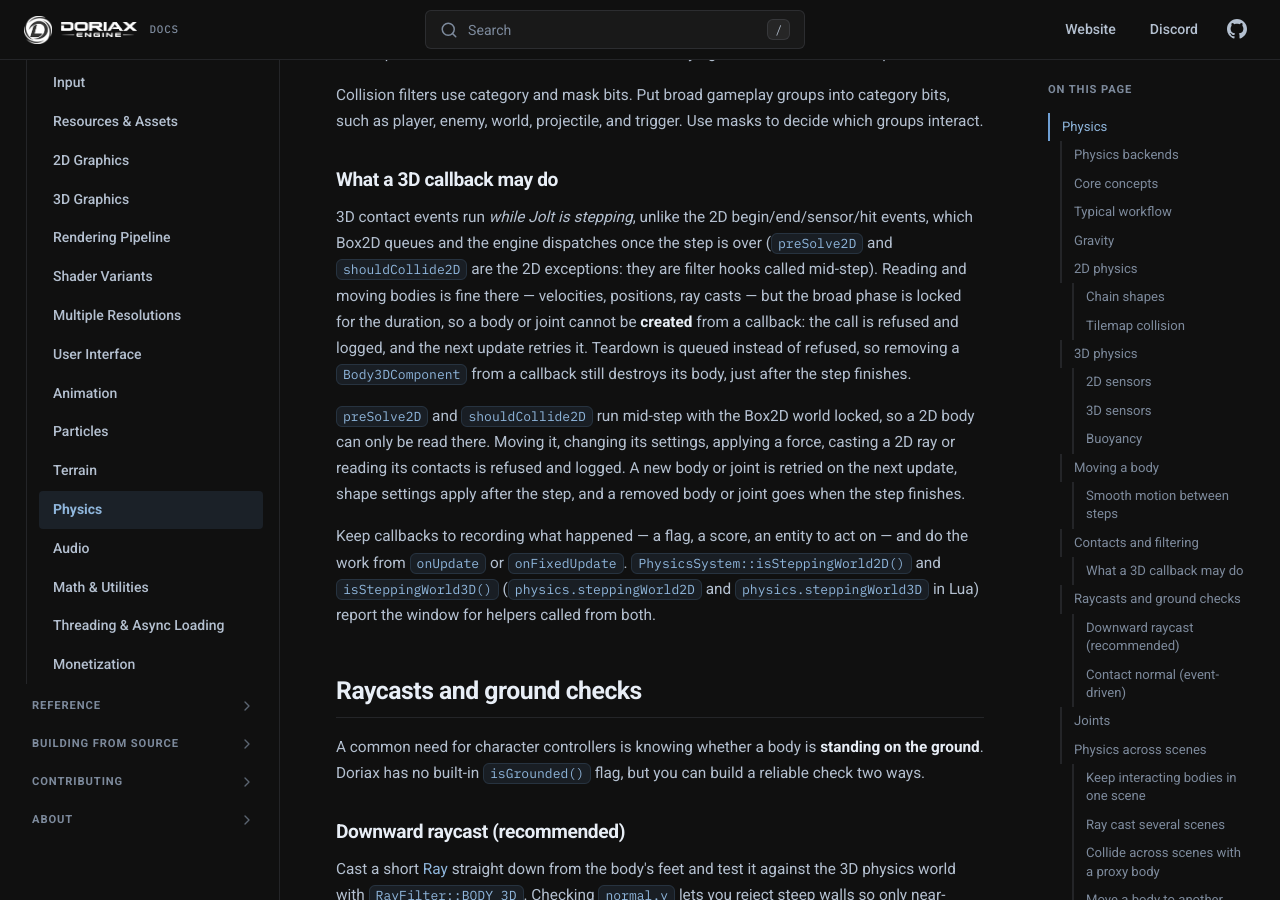
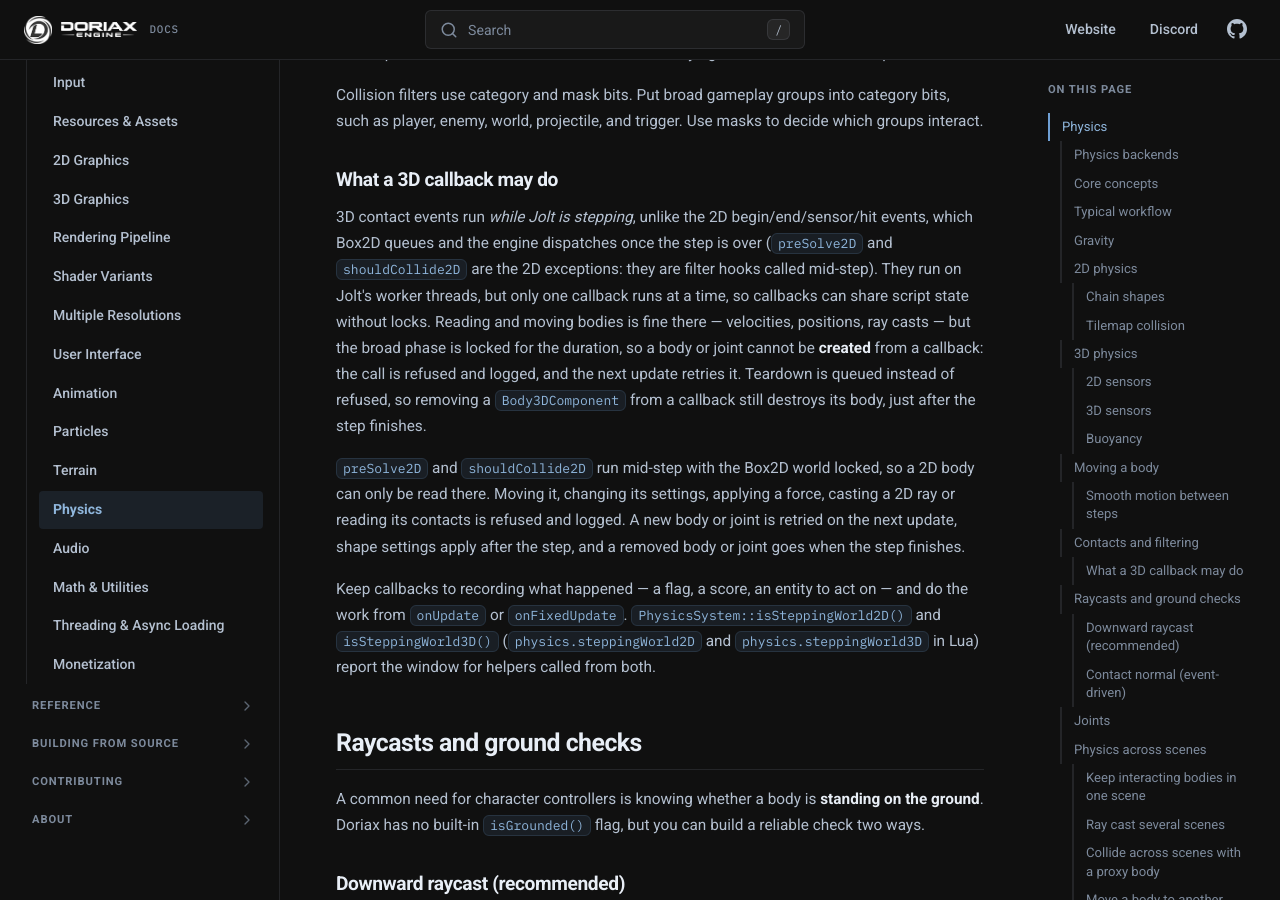
Before and after one commit to doriaxengine/doriax-docs, an MkDocs documentation site: the page built from docs/manual/physics.md, in a window 1280 px wide and 900 px high, scrolled down 9857 px. Built offline with MkDocs 1.6.1, drawn with Linux system fonts in a browser that asks for light colours; comment, search, counter and statistics services are not loaded.

Commit message:
Documented 3D callbacks running one at a time

```diff
--- a/docs/manual/physics.md
+++ b/docs/manual/physics.md
@@ -431,8 +431,9 @@ groups interact.
 3D contact events run *while Jolt is stepping*, unlike the 2D begin/end/sensor/hit events,
 which Box2D queues and the engine dispatches once the step is over (`preSolve2D` and
 `shouldCollide2D` are the 2D exceptions: they are filter hooks called mid-step).
-Reading and moving bodies is fine there — velocities, positions, ray casts
-— but the broad phase is locked for the duration, so a body or joint cannot be **created**
+They run on Jolt's worker threads, but only one callback runs at a time, so callbacks can
+share script state without locks. Reading and moving bodies is fine there — velocities,
+positions, ray casts — but the broad phase is locked for the duration, so a body or joint cannot be **created**
 from a callback: the call is refused and logged, and the next update retries it. Teardown
 is queued instead of refused, so removing a `Body3DComponent` from a callback still
 destroys its body, just after the step finishes.
```
